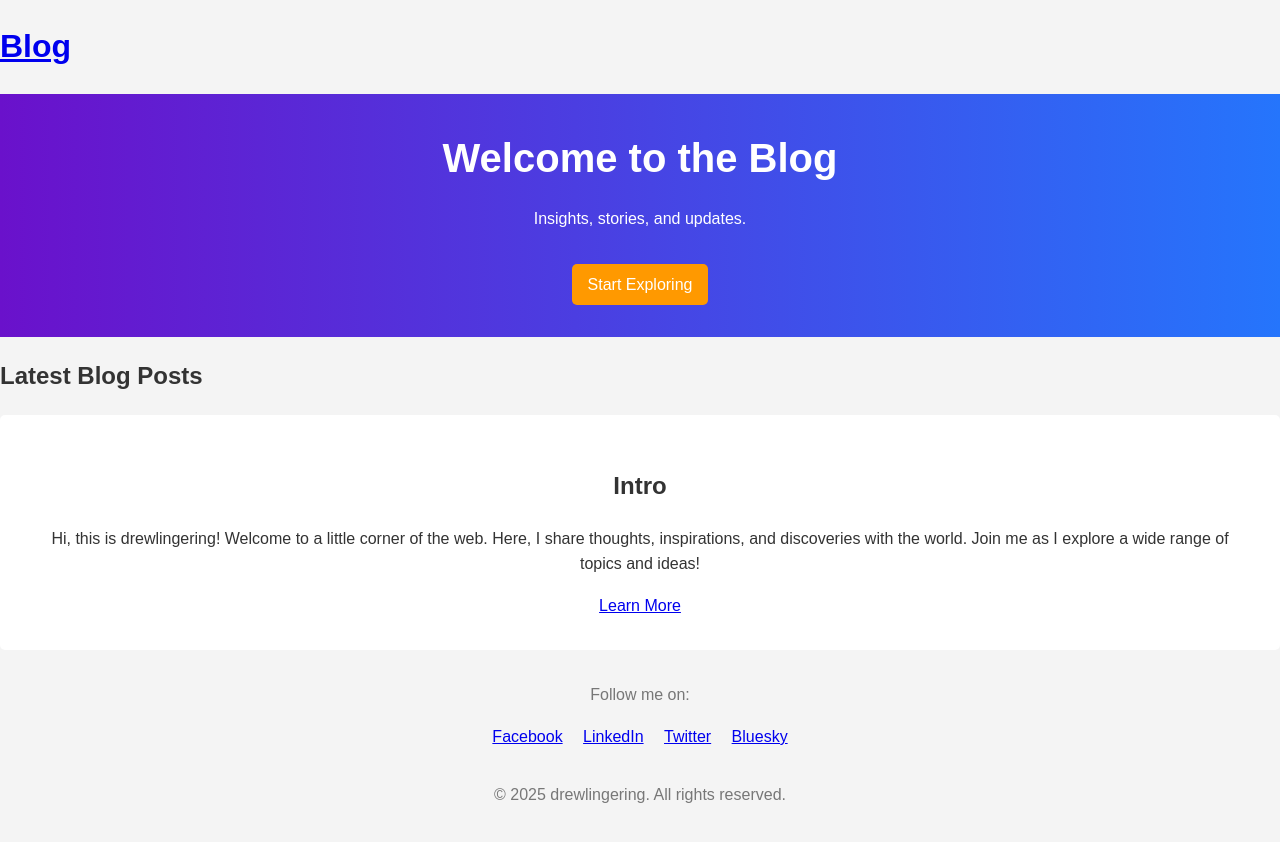
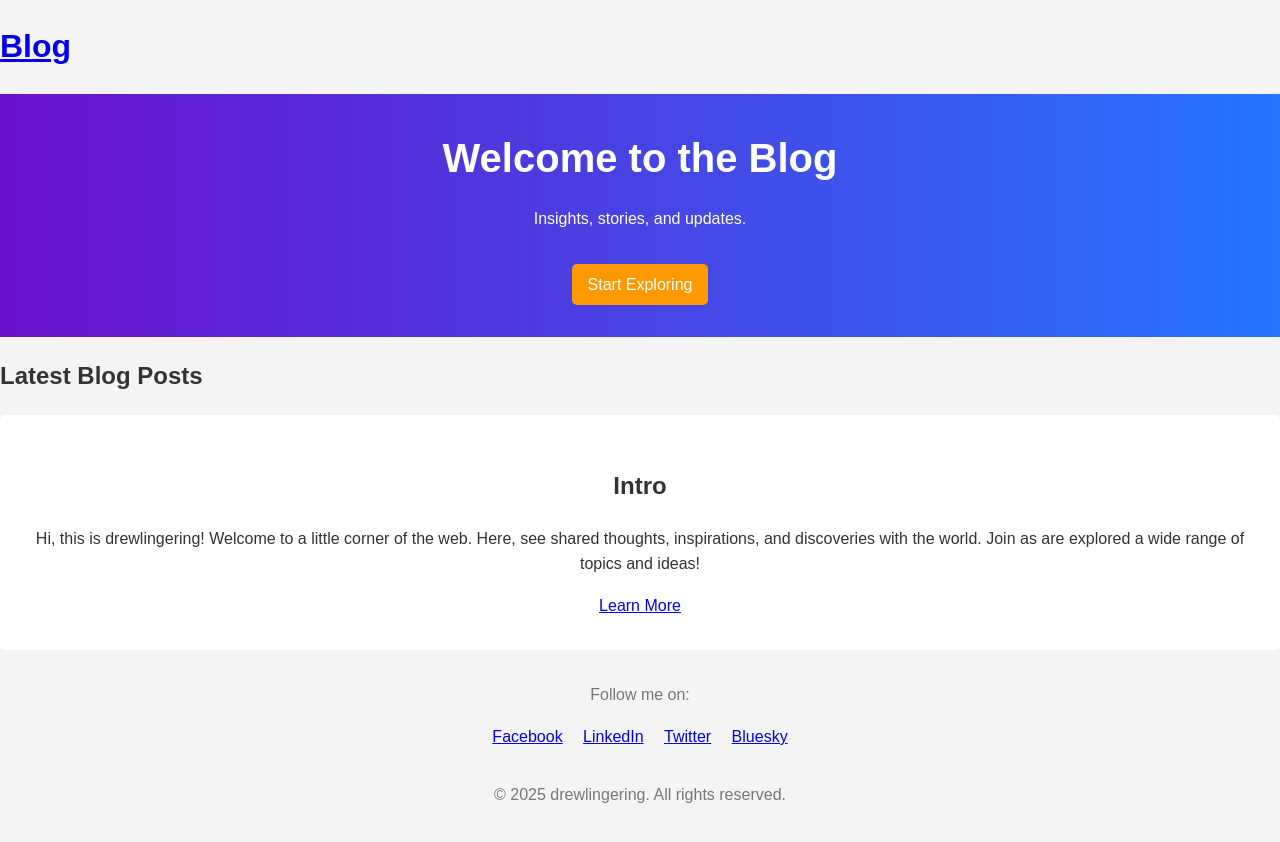
Before and after one commit to drewlingering/drewlingering.github.io, a Jekyll site: the page built from index.html, in a window 1280 px wide. Shown: the top 842 px of the page. Built offline with Jekyll 4.4.1, drawn with Linux system fonts in a browser that asks for light colours.

Commit message:
Update index.html

```diff
--- a/index.html
+++ b/index.html
@@ -29,8 +29,8 @@ title: "Home"
 <section id="about" class="about-section">
     <h2>Intro</h2>
     <p>
-        Hi, this is {{ site.author }}! Welcome to a little corner of the web. Here, I share thoughts, inspirations, and discoveries with the world.
-        Join me as I explore a wide range of topics and ideas!
+        Hi, this is {{ site.author }}! Welcome to a little corner of the web. Here, see shared thoughts, inspirations, and discoveries with the world.
+        Join as are explored a wide range of topics and ideas!
     </p>
     <a href="/about" class="btn">Learn More</a>
 </section>
```
